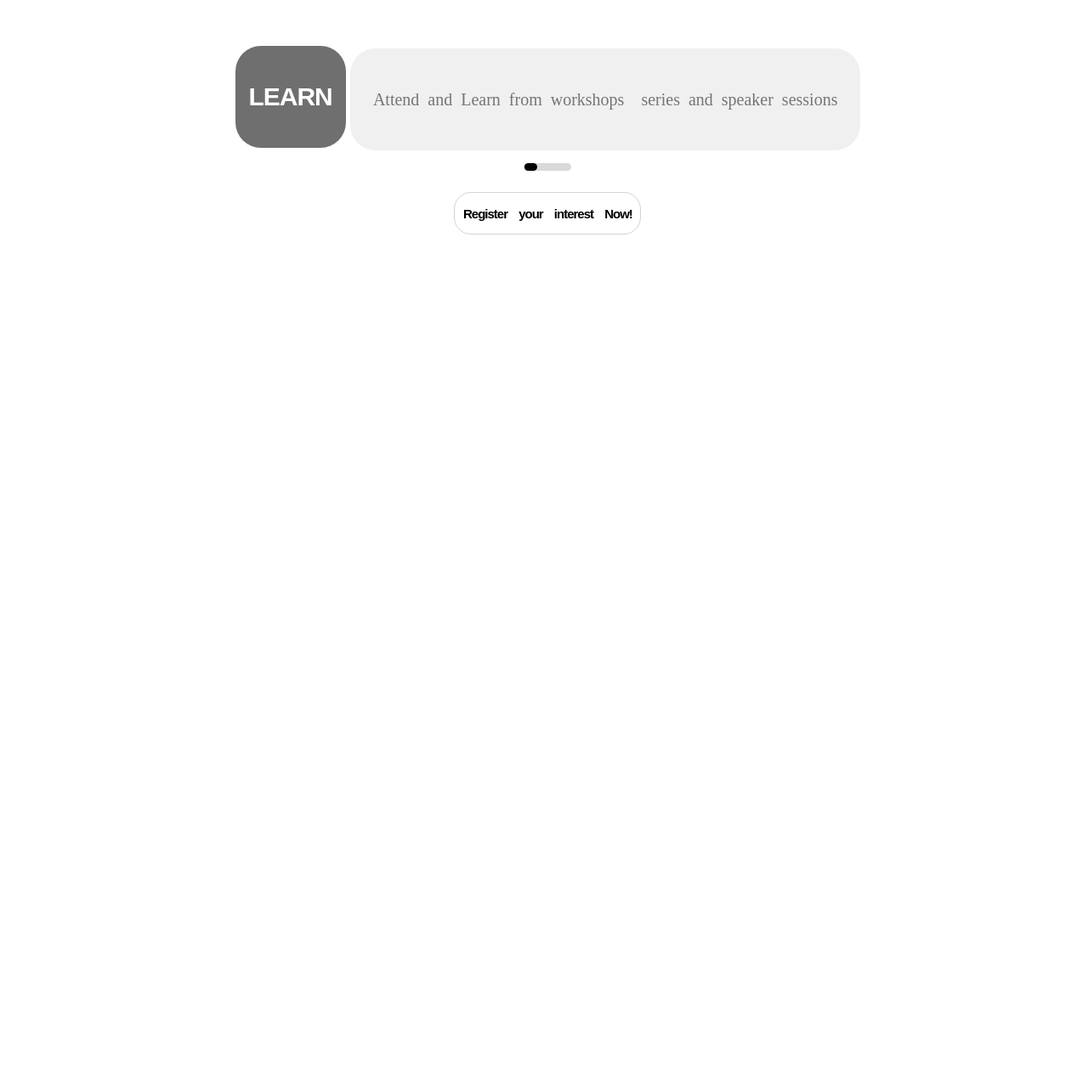
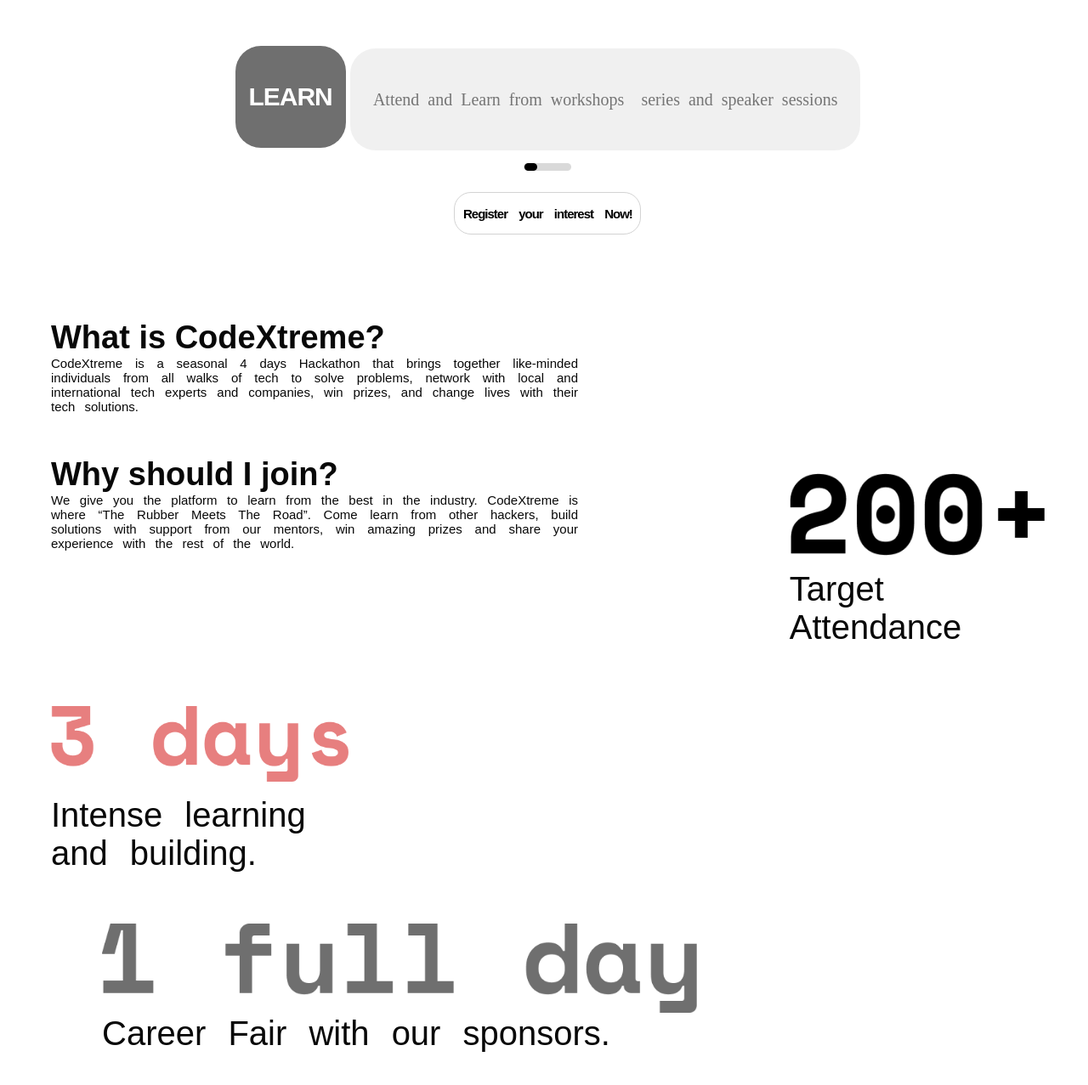
Before and after one commit to SammyGbabs/CodeXtreme, a plain HTML site: page Website/index.html in a window 1280 px wide. Shown: the part 571-1848 px from the top of the page at 85% size. Before the commit the page ends 847 px from the top, so only its background shows below. Drawn offline with Linux system fonts and the light colour scheme.

Commit message:
section2

```diff
--- a/Website/index.html
+++ b/Website/index.html
@@ -8,7 +8,7 @@
 </head>
 <body>
     <nav>
-        <img src="logo.png" width="500rem" alt="">
+        <img src="images/logo.png" width="500rem" alt="">
         <ul class="sidemenu">
             <button >Become a Sponsor</button> &nbsp;
             <button class="btn1">Become a mentor/Coach</button>
@@ -29,10 +29,79 @@
                     <button>LEARN</button>&nbsp;
                     <input type="email" placeholder="Attend and Learn from workshops  series and speaker sessions">
                 </form>
-                <img class="slider" src="slider.png" alt="">
+                <img class="slider" src="images/slider.png" alt="">
                 <button class="btn2">Register your interest Now!</button>
             </div>
         </div>
     </section>
+
+    <section class="about">
+        <div class="wrapper">
+            <div class="content">
+                <h1>What is CodeXtreme?</h1>
+                <p>CodeXtreme is a seasonal 4 days Hackathon that brings together like-minded individuals
+                   from all walks of tech to solve problems, network with local and international
+                   tech experts and companies, win prizes, and change lives with their tech solutions.</p>
+            </div>
+            <div class="content">
+                <h1>Why should I join?</h1>
+                <p>We give you the platform to learn from the best in the industry. CodeXtreme is where
+                   “The Rubber Meets The Road”. Come learn from other hackers, build solutions with support
+                   from our mentors, win amazing prizes and share your experience with the rest of the world.</p>
+            </div>
+            <div class="images">
+                <img src="images/200+.png" alt="" width="300rem">
+                <h2>Target<br>Attendance</h2>
+            </div>
+
+            <div class="images2">
+                <img src="images/3 days.png" alt="" width="350rem">
+                <h2>Intense learning <br>and building.</h2>
+            </div>
+        </div>
+
+        <div class="Sponsor">
+            <img src="images/1 full day.png" alt="" width="700rem">
+            <h2>Career Fair with our sponsors.</h2>
+        </div>
+
+    </section>
+
+
+
+    <!--<section>
+       <div class="wrapper">
+        <div class="What">
+            <div class="content" >
+                <h1>What is CodeXtreme?</h1>
+                <p>CodeXtreme is a seasonal 4 days Hackathon that brings together like-minded individuals
+                   from all walks of tech to solve problems, network with local and international
+                   tech experts and companies, win prizes, and change lives with their tech solutions.</p>
+            </div>
+            <div class="images">
+                <img src="images/200+.png" alt="" width="200rem">
+                <h2>Target<br>Attendance</h2>
+            </div>
+        </div>
+
+        <div class="Why">
+            <div class="content">
+                <h1>Why should I join?</h1>
+                <p>We give you the platform to learn from the best in the industry. CodeXtreme is where
+                   “The Rubber Meets The Road”. Come learn from other hackers, build solutions with support
+                   from our mentors, win amazing prizes and share your experience with the rest of the world.</p>
+            </div>
+            <div class="images">
+                <img src="images/3 days.png" alt="" width="300rem">
+                <h2>Intense learning <br>and building.</h2>
+            </div>
+        </div>
+       </div>
+
+    <div class="Sponsor">
+        <img src="images/1 full day.png" alt="" width="500rem">
+        <h2>Career Fair with our sponsors.</h2>
+    </div>
+    </section> -->
 </body>
 </html>
--- /dev/null
+++ b/Website/sty.css
@@ -0,0 +1,44 @@
+@import url('https://fonts.googleapis.com/css2?family=Roboto:wght@400;700&display=swap');
+
+body {
+    font-family: 'Roboto', sans-serif;
+    margin: 0;
+    padding: 0;
+    background-color: #f5f5f5;
+}
+
+.container {
+    max-width: 800px;
+    margin: 0 auto;
+    padding: 20px;
+    display: flex;
+    flex-wrap: wrap;
+    justify-content: space-between;
+}
+
+.section {
+    background-color: #fff;
+    padding: 20px;
+    margin-bottom: 20px;
+    box-shadow: 0 2px 4px rgba(0, 0, 0, 0.1);
+    width: 48%;
+}
+
+.section h2 {
+    margin-top: 0;
+}
+
+.target {
+    text-align: center;
+    margin-top: 20px;
+}
+
+.target span {
+    font-size: 36px;
+    font-weight: 700;
+    color: #ff4d4d;
+}
+
+.target p {
+    margin-bottom: 0;
+}
--- a/Website/styles.css
+++ b/Website/styles.css
@@ -112,4 +112,106 @@
     color: black;
     border: 0.5px solid lightgrey;
     word-spacing: 1rem;
+    margin-bottom: 5rem;
 }
+
+.about{
+    margin-top: 5rem;
+    margin-left: 6rem;
+}
+
+.wrapper{
+    display: flex;
+    flex-direction: row;
+    flex-wrap: wrap;
+    justify-content: space-between;
+    gap: 5rem;
+}
+
+.content{
+    width: 62rem;
+}
+
+.content h1{
+    font-size: 3.8rem;
+}
+
+.content p{
+    font-size: 1.5rem;
+    word-spacing: 0.7rem;
+    text-align: justify;
+}
+
+.images{
+    margin-left: 5rem;
+    margin-top: 2rem;
+}
+
+.images2{
+    margin-right: 27rem;
+    margin-top: 2rem;
+}
+
+.images h2, .images2 h2{
+    margin-top: 1.5rem;
+    font-size: 4rem;
+    font-weight: 500;
+    word-spacing: 1.5rem;
+}
+
+.Sponsor{
+    margin-top: 6rem;
+    margin-left: 6rem;
+    margin-bottom: 6rem;
+}
+
+.Sponsor h2{
+    font-size: 4rem;
+    font-weight: 500;
+    word-spacing: 1.5rem;
+}
+/*section {
+    display: flex;
+    flex-direction: column;
+    align-items: center;
+    margin-top: 10rem;
+}
+
+.wrapper {
+    display: flex;
+    flex-direction: row;
+    justify-content: space-between;
+    width: 100%;
+    max-width: 1200px;
+    gap: 10rem;} /* space between What and Why divs */
+
+
+/*.What, .Why {
+    display: flex;
+    flex-direction: column; /* stack content and image vertically */
+    /*align-items: center;
+    gap: 5rem; /* space between content and image
+    text-align: center;
+}
+
+.content, .image {
+    display: flex;
+    flex-direction: column;
+    align-items: center;
+}
+
+.Sponsor {
+    text-align: center;
+    width: 100%;
+    max-width: 1200px;
+    text-align: center;
+}
+
+.content h1{
+    font-size: 5.1rem;
+}*/
+/* Ensure images are responsive responsivity
+img {
+    max-width: 100%;
+    height: auto;
+}*/
```
Also changed, not shown: Website/images/1 full day.png (added), Website/images/200+.png (added), Website/images/3 days.png (added), Website/images/logo.png (renamed from Website/logo.png), Website/images/slider.png (renamed from Website/slider.png).
